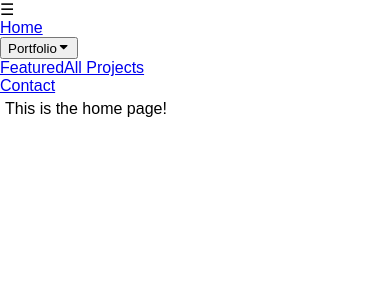
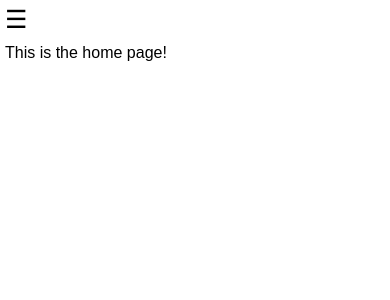
Before and after one commit to Jacobs1986/my-portfolio, a React (Create React App) app: page / in a window 390 px wide. Shown: the top 300 px of the page. Built offline with nearby package versions, Linux system fonts and the light colour scheme; the HTML template or start-up script is replaced by a standard one.

Commit message:
Finished making the navbar

```diff
--- a/src/components/navBar/navBar2.css
+++ b/src/components/navBar/navBar2.css
@@ -0,0 +1,120 @@
+/* Add color to the topNav */
+.topNav {
+    background-color: #f1f1f1;
+    overflow: hidden;
+}
+
+/* Style the links inside the navigation bar */
+.topNav a {
+    float: left;
+    display: block;
+    text-align: center;
+    padding: 14px 16px;
+    text-decoration: none;
+    font-size: 17px;
+    color: black;
+}
+
+/* Hide the icon */
+.icon {
+    display: none;
+}
+
+/* Dropdown container */
+.dropdown {
+    float: left;
+    overflow: hidden;
+}
+
+/* Style the dropdown button */
+.dropdown .dropbtn {
+    font-size: 17px;
+    border: none;
+    outline: none;
+    color: black;
+    padding: 14px 16px;
+    margin: 0px;
+}
+
+/* Style the dropdown content */
+.dropdown-content {
+    display: none;
+    position: absolute;
+    background-color: #f9f9f9;
+    min-width: 160px;
+    box-shadow: 0px 8px 16px 0px rgba(0,0,0,0.2);
+    z-index: 1;
+}
+
+/* Style the links inside dropdown */
+.dropdown-content a {
+    float: none;
+    padding: 12px 16px;
+    display: block;
+    text-align: left;
+}
+
+/* Add a dark background on topnav links and the dropdown button on hover */
+.topNav a:hover, .dropdown:hover .dropbtn {
+    background-color: #555;
+    color: white;
+    cursor: pointer;
+}
+
+/* Show the dropdown menu when the user moves the mouse over the dropdown button */
+.dropdown:hover .dropdown-content {
+    display: block;
+}
+
+/* Add a grey background to dropdown links on hover */
+.dropdown-content a:hover {
+    background-color: #ddd;
+    color: black;
+}
+
+/* Show the icon */
+@media screen and (max-width: 600px) {
+    .icon {
+        display: block;
+        font-size: 25px;
+        padding: 5px;
+    }
+
+    .topNav {
+        height: 0px;
+    }
+}
+
+/* Add a responsive class */
+@media screen and (max-width: 600px) {
+    .topNav.responsive {
+        position: relative;
+        height: auto;
+    }
+
+    .topNav.responsive .icon {
+        position: absolute;
+        right: 0;
+        top: 0;
+    }
+
+    .topNav.responsive a {
+        float: none;
+        display: block;
+        text-align: left;
+    }
+
+    .topNav.responsive .dropdown {
+        float: none;
+    }
+
+    .topNav.responsive .dropdown-content {
+        position: relative;
+    }
+
+    .topNav.responsive .dropdown .dropbtn {
+        display: block;
+        width: 100%;
+        text-align: left;
+    }
+}
```
